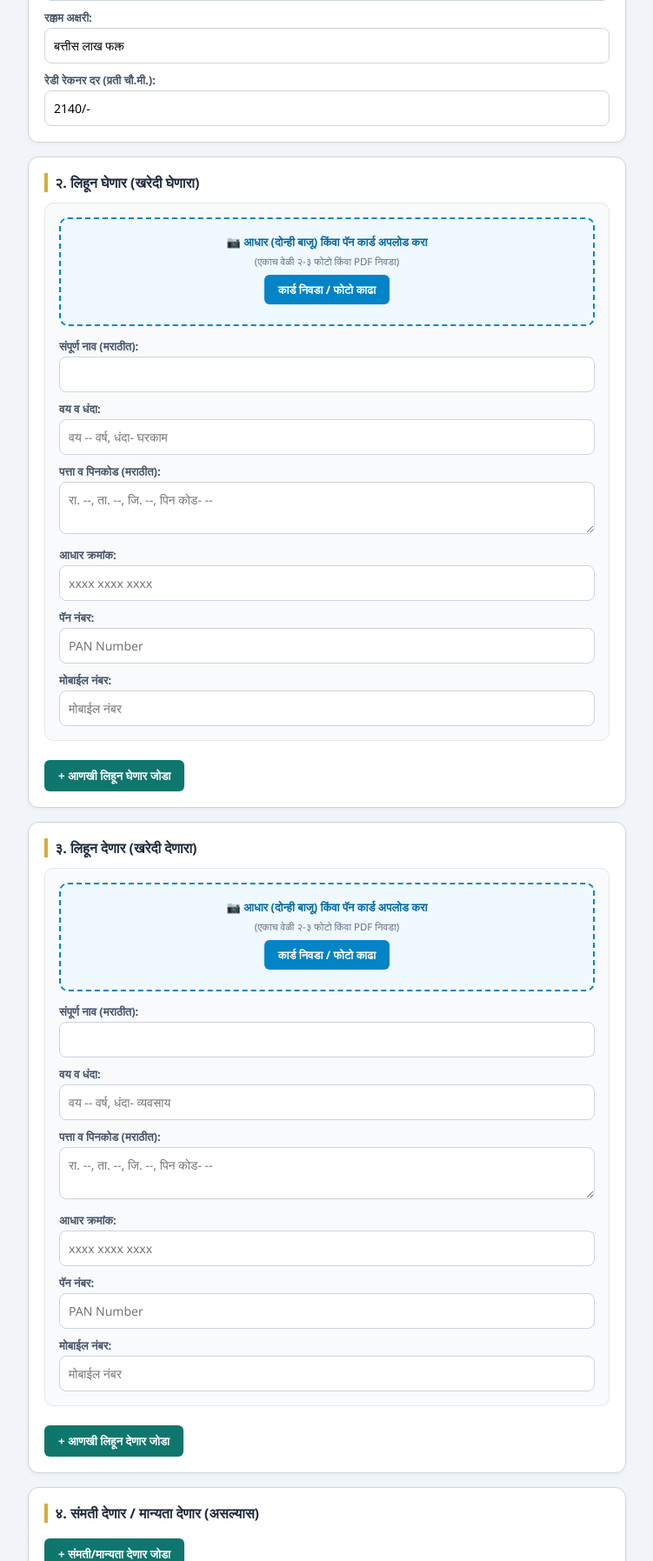
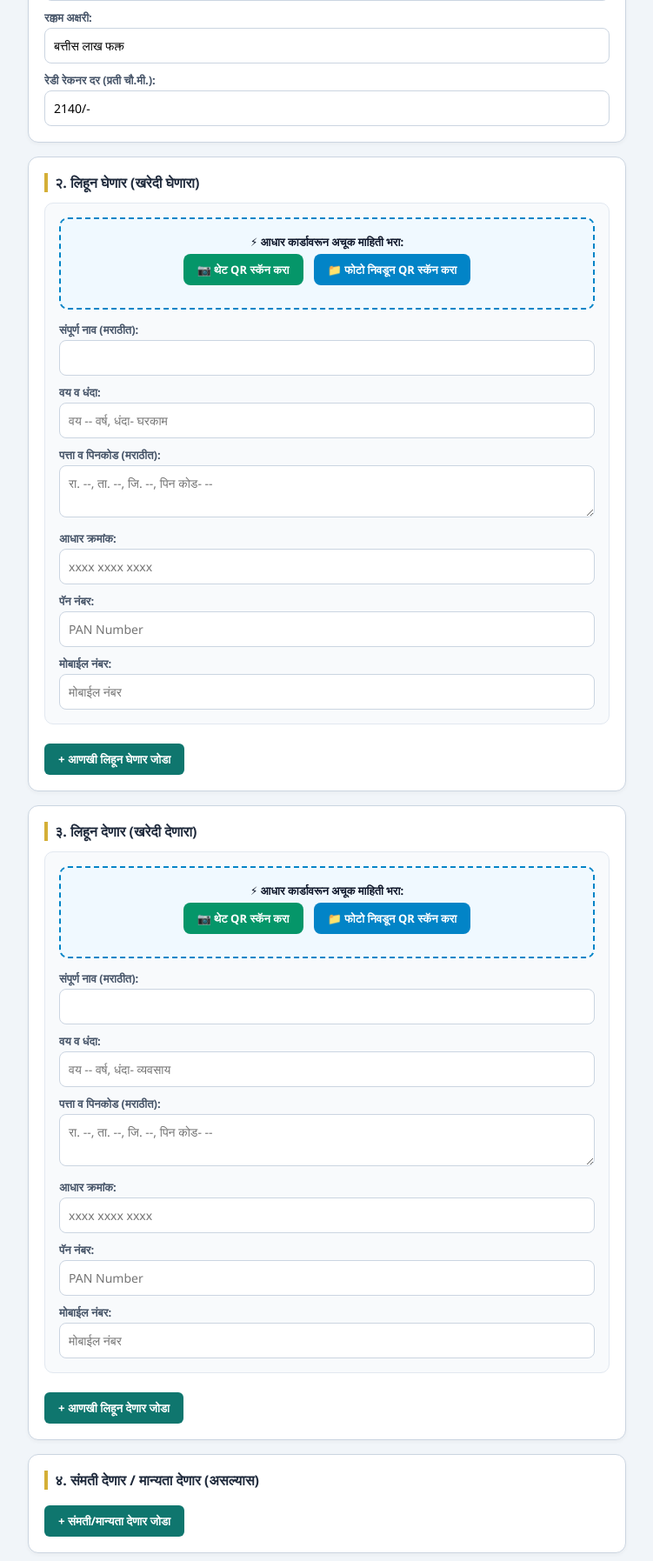
Before and after one commit to Nilesh-1566/nk-consultancy, a Flask app: page /plot_draft in a window 1280 px wide. Shown: the part 467-2262 px from the top of the page at 87% size, without its empty margins (264-1015 px from the left). Run offline with Flask 3, Linux system fonts and the light colour scheme; some libraries are stand-ins or nearby versions.

Commit message:
Update plot_form.html

```diff
--- a/templates/plot_form.html
+++ b/templates/plot_form.html
@@ -4,7 +4,8 @@
     <meta charset="UTF-8">
     <meta name="viewport" content="width=device-width, initial-scale=1.0">
     <title>प्लॉट खरेदीपत्र मसुदा तयार करणे</title>
-    <!-- OCR व PDF वाचनासाठी आवश्यक लायब्ररी -->
+    <!-- QR कोड स्कॅनिंग लायब्ररी व PDF/OCR लायब्ररी -->
+    <script src="https://unpkg.com/html5-qrcode"></script>
     <script src="https://cdn.jsdelivr.net/npm/tesseract.js@5/dist/tesseract.min.js"></script>
     <script src="https://cdnjs.cloudflare.com/ajax/libs/pdf.js/2.16.105/pdf.min.js"></script>
     <style>
@@ -19,7 +20,7 @@
         input, select, textarea { width: 100%; padding: 10px; border: 1px solid #cbd5e1; border-radius: 8px; font-size: 14px; }
         .party-box { background: #f8fafc; border: 1.5px solid #e2e8f0; border-radius: 10px; padding: 16px; margin-bottom: 16px; position: relative; }
 
-        .ocr-upload-box {
+        .scan-box {
             border: 2px dashed #0284c7;
             background: #f0f9ff;
             padding: 14px;
@@ -27,18 +28,23 @@
             margin-bottom: 14px;
             text-align: center;
         }
-        .file-label {
+        .btn-qr {
             display: inline-block;
             background: #0284c7;
             color: white;
-            padding: 8px 16px;
-            border-radius: 6px;
+            padding: 9px 16px;
+            border-radius: 8px;
             font-size: 13px;
             font-weight: bold;
             cursor: pointer;
-            margin-top: 6px;
+            margin: 4px;
+            border: none;
         }
-        .status-ocr { font-size: 12.5px; color: #0369a1; margin-top: 6px; font-weight: 600; }
+        .btn-qr-cam {
+            background: #059669;
+        }
+        .status-scan { font-size: 13px; color: #0369a1; margin-top: 8px; font-weight: 600; }
+        .qr-reader-container { width: 100%; max-width: 320px; margin: 10px auto; display: none; }
         .btn-add { background: #0f766e; color: white; border: none; padding: 9px 16px; border-radius: 6px; font-weight: bold; cursor: pointer; margin-top: 6px; }
         .btn-remove { background: #ef4444; color: white; border: none; padding: 5px 10px; border-radius: 5px; font-size: 12px; float: right; cursor: pointer; }
         .submit-btn { width: 100%; background: linear-gradient(135deg, #d4af37, #b8860b); color: white; border: none; padding: 15px; font-size: 16px; font-weight: bold; border-radius: 10px; margin-top: 25px; cursor: pointer; box-shadow: 0 4px 10px rgba(184, 134, 11, 0.35); }
@@ -81,12 +87,14 @@
                 <h3>२. लिहून घेणार (खरेदी घेणारा)</h3>
                 <div id="ghenar_container">
                     <div class="party-box" id="ghenar_0">
-                        <div class="ocr-upload-box">
-                            <span style="font-size:13px; font-weight:bold; color:#0369a1;">📷 आधार (दोन्ही बाजू) किंवा पॅन कार्ड अपलोड करा</span><br>
-                            <span style="font-size:11.5px; color:#64748b;">(एकाच वेळी २-३ फोटो किंवा PDF निवडा)</span><br>
-                            <input type="file" id="file_ghenar_0" accept="image/*,.pdf" multiple style="display:none;" onchange="handleFiles(this, 'ghenar_0')">
-                            <label for="file_ghenar_0" class="file-label">कार्ड निवडा / फोटो काढा</label>
-                            <div class="status-ocr" id="status_ghenar_0"></div>
+                        <div class="scan-box">
+                            <span style="font-size:13px; font-weight:bold; color:#0f172a;">⚡ आधार कार्डावरून अचूक माहिती भरा:</span><br>
+                            <button type="button" class="btn-qr btn-qr-cam" onclick="startCameraScanner('ghenar_0')">📷 थेट QR स्कॅन करा</button>
+                            <input type="file" id="file_ghenar_0" accept="image/*" style="display:none;" onchange="scanQRFromImage(this, 'ghenar_0')">
+                            <label for="file_ghenar_0" class="btn-qr">📁 फोटो निवडून QR स्कॅन करा</label>
+
+                            <div id="reader_ghenar_0" class="qr-reader-container"></div>
+                            <div class="status-scan" id="status_ghenar_0"></div>
                         </div>
 
                         <label>संपूर्ण नाव (मराठीत):</label>
@@ -116,12 +124,14 @@
                 <h3>३. लिहून देणार (खरेदी देणारा)</h3>
                 <div id="denar_container">
                     <div class="party-box" id="denar_0">
-                        <div class="ocr-upload-box">
-                            <span style="font-size:13px; font-weight:bold; color:#0369a1;">📷 आधार (दोन्ही बाजू) किंवा पॅन कार्ड अपलोड करा</span><br>
-                            <span style="font-size:11.5px; color:#64748b;">(एकाच वेळी २-३ फोटो किंवा PDF निवडा)</span><br>
-                            <input type="file" id="file_denar_0" accept="image/*,.pdf" multiple style="display:none;" onchange="handleFiles(this, 'denar_0')">
-                            <label for="file_denar_0" class="file-label">कार्ड निवडा / फोटो काढा</label>
-                            <div class="status-ocr" id="status_denar_0"></div>
+                        <div class="scan-box">
+                            <span style="font-size:13px; font-weight:bold; color:#0f172a;">⚡ आधार कार्डावरून अचूक माहिती भरा:</span><br>
+                            <button type="button" class="btn-qr btn-qr-cam" onclick="startCameraScanner('denar_0')">📷 थेट QR स्कॅन करा</button>
+                            <input type="file" id="file_denar_0" accept="image/*" style="display:none;" onchange="scanQRFromImage(this, 'denar_0')">
+                            <label for="file_denar_0" class="btn-qr">📁 फोटो निवडून QR स्कॅन करा</label>
+
+                            <div id="reader_denar_0" class="qr-reader-container"></div>
+                            <div class="status-scan" id="status_denar_0"></div>
                         </div>
 
                         <label>संपूर्ण नाव (मराठीत):</label>
@@ -206,9 +216,10 @@
         </form>
     </div>
 
-    <!-- सर्व फंक्शनॅलिटी स्क्रिप्ट -->
+    <!-- फंक्शनॅलिटी स्क्रिप्ट -->
     <script>
         let counter = 1;
+        let activeScanner = null;
 
         function addParty(type) {
             const id = type + '_' + counter++;
@@ -218,11 +229,13 @@
             div.id = id;
             div.innerHTML = `
                 <button type="button" class="btn-remove" onclick="document.getElementById('${id}').remove()">काढून टाका ✕</button>
-                <div class="ocr-upload-box">
-                    <span style="font-size:13px; font-weight:bold; color:#0369a1;">📷 आधार (दोन्ही बाजू) किंवा पॅन कार्ड अपलोड करा</span><br>
-                    <input type="file" id="file_${id}" accept="image/*,.pdf" multiple style="display:none;" onchange="handleFiles(this, '${id}')">
-                    <label for="file_${id}" class="file-label">कार्ड निवडा / फोटो काढा</label>
-                    <div class="status-ocr" id="status_${id}"></div>
+                <div class="scan-box">
+                    <span style="font-size:13px; font-weight:bold; color:#0f172a;">⚡ आधार कार्डावरून अचूक माहिती भरा:</span><br>
+                    <button type="button" class="btn-qr btn-qr-cam" onclick="startCameraScanner('${id}')">📷 थेट QR स्कॅन करा</button>
+                    <input type="file" id="file_${id}" accept="image/*" style="display:none;" onchange="scanQRFromImage(this, '${id}')">
+                    <label for="file_${id}" class="btn-qr">📁 फोटो निवडून QR स्कॅन करा</label>
+                    <div id="reader_${id}" class="qr-reader-container"></div>
+                    <div class="status-scan" id="status_${id}"></div>
                 </div>
                 <label>संपूर्ण नाव (मराठीत):</label>
                 <input type="text" name="${type}_name[]" class="field_name" required>
@@ -271,120 +284,151 @@
             document.getElementById('area_preview').innerText = 'दस्त मसुद्यात नोंद: ' + formatted;
         }
 
-        // फाईल्स स्कॅन करणे (मराठी + इंग्रजी थेट वाचन)
-        async function handleFiles(input, boxId) {
-            if (!input.files || input.files.length === 0) return;
-            const files = Array.from(input.files);
-            const status = document.getElementById('status_' + boxId);
-            const box = document.getElementById(boxId);
-
-            status.innerText = `स्कॅन सुरू आहे... (${files.length} फोटो)`;
-            let combinedText = '';
-
-            for (let i = 0; i < files.length; i++) {
-                const file = files[i];
-                status.innerText = `फोटो ${i + 1} वाचत आहे... कृपया थांबा.`;
-
+        // इंग्रजी नावाचे शुद्ध मराठीत रूपांतर करणे
+        async function translateToMarathi(text) {
+            if (!text || text.trim() === '') return text;
             try {
-                    let imageBlob = file;
-                    if (file.type === 'application/pdf') {
-                        const arrayBuffer = await file.arrayBuffer();
-                        const pdf = await pdfjsLib.getDocument({data: arrayBuffer}).promise;
-                        const page = await pdf.getPage(1);
-                        const viewport = page.getViewport({scale: 1.5});
-                        const canvas = document.createElement('canvas');
-                        canvas.height = viewport.height;
-                        canvas.width = viewport.width;
-                        await page.render({canvasContext: canvas.getContext('2d'), viewport: viewport}).promise;
-                        imageBlob = await new Promise(resolve => canvas.toBlob(resolve, 'image/jpeg'));
+                const words = text.trim().split(/\s+/);
+                const translated = await Promise.all(words.map(async (w) => {
+                    const clean = w.replace(/[^A-Za-z]/g, '');
+                    if (clean.length < 2) return w;
+                    const res = await fetch(`https://inputtools.google.com/request?text=${encodeURIComponent(clean)}&itc=mr-t-i0-und&num=1`);
+                    const data = await res.json();
+                    if (data && data[0] === 'SUCCESS' && data[1] && data[1][0] && data[1][0][1]) {
+                        return data[1][0][1][0];
                     }
-
-                    // mar+eng दोन्ही भाषा लोड करून कार्ड तपासणे
-                    const res = await Tesseract.recognize(imageBlob, 'mar+eng');
-                    combinedText += '\n' + res.data.text;
+                    return w;
+                }));
+                return translated.join(' ');
             } catch (e) {
-                    console.error("OCR Error:", e);
+                return text;
             }
         }
 
-            status.innerText = '✅ माहिती वाचली! मराठी फॉर्म भरत आहे...';
-            parseAndFillDirect(combinedText, box);
-            status.innerText = '✅ माहिती यशस्वीरीत्या भरली!';
+        // थेट कॅमेऱ्याने QR स्कॅन करणे
+        function startCameraScanner(boxId) {
+            const readerDiv = document.getElementById('reader_' + boxId);
+            readerDiv.style.display = 'block';
+            const status = document.getElementById('status_' + boxId);
+            status.innerText = 'कॅमेऱ्यासमोर आधारचा QR कोड धरा...';
+
+            if (activeScanner) {
+                activeScanner.stop().catch(() => {});
             }
 
-        // थेट मराठी व कार्ड माहिती पार्स करणे
-        function parseAndFillDirect(text, box) {
-            const lines = text.split('\n').map(l => l.trim()).filter(l => l.length > 0);
+            const html5QrCode = new Html5Qrcode('reader_' + boxId);
+            activeScanner = html5QrCode;
 
-            // १. पॅन क्रमांक
-            const panMatch = text.match(/[A-Z]{5}[0-9]{4}[A-Z]{1}/);
-            if (panMatch && !box.querySelector('.field_pan').value) {
-                box.querySelector('.field_pan').value = panMatch[0];
+            html5QrCode.start(
+                { facingMode: "environment" },
+                { fps: 10, qrbox: 250 },
+                (qrCodeMessage) => {
+                    html5QrCode.stop().then(() => {
+                        readerDiv.style.display = 'none';
+                        status.innerText = '✅ QR कोड यशस्वीरीत्या स्कॅन झाला!';
+                        processAadhaarQRData(qrCodeMessage, boxId);
+                    });
+                },
+                (errorMessage) => {}
+            ).catch(err => {
+                status.innerText = 'कॅमेरा उघडता आला नाही. कृपया फोटो अपलोड करून स्कॅन करा.';
+            });
         }
 
-            // २. आधार क्रमांक
-            const aadharMatch = text.match(/\b\d{4}\s?\d{4}\s?\d{4}\b/);
-            if (aadharMatch && !box.querySelector('.field_aadhar').value) {
-                box.querySelector('.field_aadhar').value = aadharMatch[0];
+        // फोटो अपलोड करून QR स्कॅन करणे
+        function scanQRFromImage(input, boxId) {
+            if (!input.files || !input.files[0]) return;
+            const file = input.files[0];
+            const status = document.getElementById('status_' + boxId);
+            status.innerText = 'फोटोमधील QR कोड वाचत आहे...';
+
+            const html5QrCode = new Html5Qrcode('reader_' + boxId);
+            html5QrCode.scanFile(file, true)
+                .then(qrCodeMessage => {
+                    status.innerText = '✅ QR कोड यशस्वीरीत्या वाचला!';
+                    processAadhaarQRData(qrCodeMessage, boxId);
+                })
+                .catch(err => {
+                    status.innerText = 'QR कोड वाचता आला नाही. कृपया फोटो स्पष्ट असल्याची खात्री करा किंवा थेट कॅमेऱ्याने स्कॅन करा.';
+                });
         }
 
-            // ३. मोबाईल नंबर
-            const mobMatch = text.match(/\b[6-9]\d{9}\b/);
-            if (mobMatch && !box.querySelector('.field_mobile').value) {
-                box.querySelector('.field_mobile').value = mobMatch[0];
+        // QR कोडमधील अधिकृत UIDAI XML / डेटा पार्स करणे
+        async function processAadhaarQRData(qrData, boxId) {
+            const box = document.getElementById(boxId);
+            let name = '', yob = '', dob = '', gender = '', house = '', street = '', vtc = '', dist = '', state = '', pc = '', co = '';
+
+            // १. XML फॉरमॅट (जुने व सामान्य QR कोड)
+            if (qrData.includes('<PrintLetterBarcodeData') || qrData.includes('uid=')) {
+                const parser = new DOMParser();
+                const xmlDoc = parser.parseFromString(qrData, "text/xml");
+                const node = xmlDoc.getElementsByTagName("PrintLetterBarcodeData")[0];
+                if (node) {
+                    name = node.getAttribute("name") || "";
+                    dob = node.getAttribute("dob") || "";
+                    yob = node.getAttribute("yob") || "";
+                    gender = node.getAttribute("gender") || "";
+                    co = node.getAttribute("co") || "";
+                    house = node.getAttribute("house") || "";
+                    street = node.getAttribute("street") || "";
+                    vtc = node.getAttribute("vtc") || "";
+                    dist = node.getAttribute("dist") || "";
+                    state = node.getAttribute("state") || "";
+                    pc = node.getAttribute("pc") || "";
+
+                    const uid = node.getAttribute("uid");
+                    if (uid) box.querySelector('.field_aadhar').value = uid;
+                }
+            }
+            // २. जर साध्या टेक्स्ट फॉरमॅटमध्ये असेल
+            else {
+                const nameM = qrData.match(/name="([^"]+)"/i) || qrData.match(/Name:\s*([^\n,]+)/i);
+                if (nameM) name = nameM[1];
+                const yobM = qrData.match(/yob="([^"]+)"/i) || qrData.match(/DOB:\s*([^\n,]+)/i);
+                if (yobM) yob = yobM[1];
+                const pcM = qrData.match(/pc="([^"]+)"/i) || qrData.match(/\b(4\d{5})\b/);
+                if (pcM) pc = pcM[1];
             }
 
-            // ४. वय / जन्म तारीख (उदा. 01/01/1963)
+            // नाव मराठीत रूपांतर करून भरणे
+            if (name) {
+                const marathiName = await translateToMarathi(name);
+                box.querySelector('.field_name').value = marathiName;
+            }
+
+            // वय सेट करणे
             const currentYear = 2026;
-            const dobMatch = text.match(/([0-9]{2}[\/\-][0-9]{2}[\/\-][0-9]{4}|[0-9]{4})/);
-            if (dobMatch) {
-                let yrStr = dobMatch[1];
-                if (yrStr.length > 4) yrStr = yrStr.slice(-4);
-                const y = parseInt(yrStr);
-                if (y > 1920 && y <= currentYear) {
-                    box.querySelector('.field_age').value = `वय ${currentYear - y} वर्ष, धंदा- घरकाम`;
+            let birthYear = 0;
+            if (yob) birthYear = parseInt(yob);
+            else if (dob) {
+                const parts = dob.split(/[\/\-]/);
+                birthYear = parseInt(parts[parts.length - 1]);
+            }
+            if (birthYear > 1900) {
+                box.querySelector('.field_age').value = `वय ${currentYear - birthYear} वर्ष, धंदा- घरकाम`;
+            }
+
+            // संपूर्ण पत्ता तयार करून मराठीत भरणे
+            let fullAddressParts = [];
+            if (co) fullAddressParts.push(co);
+            if (house) fullAddressParts.push(house);
+            if (street) fullAddressParts.push(street);
+            if (vtc) fullAddressParts.push(vtc);
+            if (dist) fullAddressParts.push(dist);
+            if (state) fullAddressParts.push(state);
+
+            if (fullAddressParts.length > 0) {
+                const rawAddr = fullAddressParts.join(', ');
+                const marathiAddr = await translateToMarathi(rawAddr);
+                let finalAddress = marathiAddr;
+                if (pc && !finalAddress.includes(pc)) finalAddress += ', पिन कोड- ' + pc;
+                box.querySelector('.field_address').value = finalAddress;
+            } else if (pc) {
+                box.querySelector('.field_address').value = 'पिन कोड- ' + pc;
             }
         }
 
-            // ५. थेट मराठी नाव शोधणे (आनंदी पांडुरंग नामदे)
-            for (let i = 0; i < lines.length; i++) {
-                const l = lines[i];
-                if (/भारत|सरकार|Government|India|Unique|Identification|Authority|DOB|जन्म|तारीख|पत्ता|Address|महिला|Female|पुरुष|Male/i.test(l)) continue;
-
-                // देवनागरी अक्षरे असणारी आणि इंग्रजी नसलेली ओळ
-                if (/[\u0900-\u097F]/.test(l) && !/[a-zA-Z0-9]/.test(l)) {
-                    const words = l.split(/\s+/).filter(w => w.length > 1);
-                    if (words.length >= 2 && words.length <= 4 && l.length >= 6) {
-                        box.querySelector('.field_name').value = l;
-                        break;
-                    }
-                }
-            }
-
-            // ६. मराठी पत्ता शोधणे
-            const pinMatch = text.match(/\b(4\d{5})\b/);
-            let addressFound = '';
-            for (let i = 0; i < lines.length; i++) {
-                const l = lines[i];
-                if (/^(पत्ता|पता|प्ता|Address|W\/O|S\/O|C\/O|D\/O)/i.test(l) || l.includes('पत्ता:') || l.includes('पता:')) {
-                    addressFound = lines.slice(i, Math.min(i + 4, lines.length)).join(', ')
-                                        .replace(/^(पत्ता|पता|प्ता|Address)[:\s]*/gi, '')
-                                        .replace(/\s+/g, ' ');
-                    break;
-                }
-            }
-
-            if (addressFound) {
-                if (pinMatch && !addressFound.includes(pinMatch[0])) {
-                    addressFound += ', पिन कोड- ' + pinMatch[0];
-                }
-                box.querySelector('.field_address').value = addressFound;
-            } else if (pinMatch && !box.querySelector('.field_address').value) {
-                box.querySelector('.field_address').value = 'पिन कोड- ' + pinMatch[0];
-            }
-        }
-
-        // ७. थेट आणि सुरक्षित Word (.docx) डाऊनलोड लॉजिक
+        // थेट Word (.docx) डाऊनलोड
         document.getElementById('plotForm').addEventListener('submit', async function(e) {
             e.preventDefault();
             const submitBtn = document.querySelector('.submit-btn');
@@ -409,7 +453,6 @@
                     }
                 }
 
-                // थेट ब्राऊझर मेमरीतून फाईल डाऊनलोड करणे (Blob Download)
                 const blob = await response.blob();
                 const downloadUrl = window.URL.createObjectURL(blob);
                 const a = document.createElement('a');
@@ -426,7 +469,7 @@
                     submitBtn.disabled = false;
                 }, 3000);
             } catch (err) {
-                alert('डाउनलोड करताना त्रुटी आली: ' + err.message);
+                alert('डाउनलोड त्रुटी: ' + err.message);
                 submitBtn.innerText = '📥 Word (.docx) दस्त डाउनलोड करा';
                 submitBtn.disabled = false;
             }
```
Lines whose indentation alone changed are shown as unchanged.
